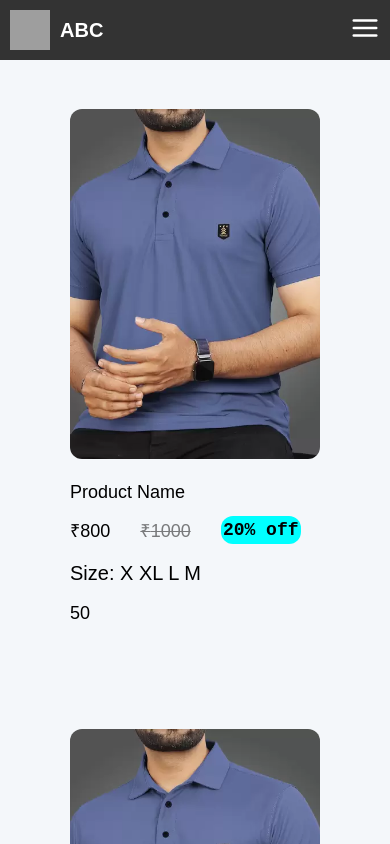
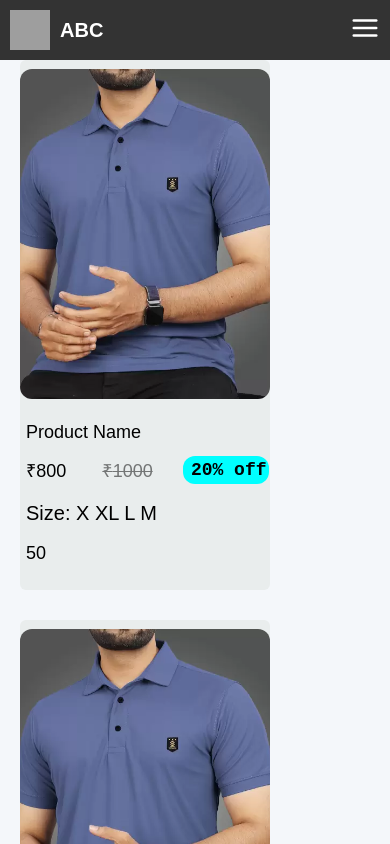
Before and after one commit to Santhosh-Shanmugam/SouthernTexport-E-commerce, a React (Vite) app in the folder Frontend/: page /men in a window 390 px wide. Shown: the top 844 px of the page. Built offline with nearby package versions, Linux system fonts and the light colour scheme; grey boxes are pictures that could not be loaded.

Commit message:
Product Display-grid

```diff
--- a/Frontend/src/Components/Footer/Footer.css
+++ b/Frontend/src/Components/Footer/Footer.css
@@ -109,6 +109,7 @@
     @media (max-width:432px) {
         .footer-con {
             height: 100%;
+            width: 100%;
         }
 
         .footer-inside {
--- a/Frontend/src/Components/Items/Items.css
+++ b/Frontend/src/Components/Items/Items.css
@@ -1,30 +1,35 @@
 .items-con {
-    display: flex;
-    gap: 20px;
-    flex-wrap: wrap;
+    display: grid;
+    width: 100%;
+    height: 100%;
+    grid-template-columns: repeat(200px, 1fr);
     justify-content: center;
-    flex-direction: row;
-    padding: 20px;
-    overflow: auto;
+    align-items: center;
+    justify-content: center;
 }
 
+
 .item-image img {
-    width: 250px;
-    height: 350px;
+    width: 300px;
+    height: 380px;
     border-radius: 12px;
     object-fit: cover;
 }
 
 .item-con-all {
     display: flex;
-    align-items: start;
+    align-items:center;
     justify-content: center;
-
     font-size: 18px;
-    flex-direction: column;
-    width: 250px;
+    width: 300px;
+    margin-left: 20px;
     margin-bottom: 30px;
-    height: 550px;
+    height: 570px;
+    background-color: rgb(233, 237, 237);
+    border-radius: 6px;
+}
+.item-con-all p{
+    padding-left: 6px;
 }
 
 .item-name {
@@ -73,3 +78,166 @@
 .item-status {
     margin-top: -20px;
 }
+
+
+
+
+@media (min-width: 1200px) {
+    .items-con {
+        grid-template-columns: repeat(5, 1fr);
+
+    }
+    .item-image img {
+        width: 300px;
+        height: 380px;
+        border-radius: 12px;
+        object-fit: cover;
+    }
+
+    .item-con-all {
+        display: flex;
+        align-items: start;
+        justify-content: center;
+
+        font-size: 18px;
+        flex-direction: column;
+        width: 300px;
+        margin-bottom: 30px;
+        height: 570px;
+        background-color: rgb(233, 237, 237);
+        border-radius: 6px;
+    }
+
+}
+
+@media (max-width: 1460px) {
+    .items-con {
+        grid-template-columns: repeat(4, 1fr);
+    }
+    .item-image img {
+        width: 280px;
+        height: 360px;
+        border-radius: 12px;
+        object-fit: cover;
+    }
+
+    .item-con-all {
+        display: flex;
+        align-items: start;
+        justify-content: center;
+
+        font-size: 18px;
+        flex-direction: column;
+        width: 280px;
+        margin-bottom: 30px;
+        height: 550px;
+        background-color: rgb(233, 237, 237);
+        border-radius: 6px;
+    }
+
+}
+
+@media (max-width: 1100px) {
+    .items-con {
+        grid-template-columns: repeat(3, 1fr); /* 3 items per row */
+    }
+    .item-image img {
+        width: 280px;
+        height: 360px;
+        border-radius: 12px;
+        object-fit: cover;
+    }
+
+    .item-con-all {
+        display: flex;
+        align-items: start;
+        justify-content: center;
+
+        font-size: 18px;
+        flex-direction: column;
+        width: 280px;
+        margin-bottom: 30px;
+        height: 550px;
+        background-color: rgb(233, 237, 237);
+        border-radius: 6px;
+    }
+
+}
+
+@media (max-width: 870px) {
+    .items-con {
+        grid-template-columns: repeat(2, 1fr);
+    }
+    .item-image img {
+        width: 280px;
+        height: 360px;
+        border-radius: 12px;
+        object-fit: cover;
+    }
+
+    .item-con-all {
+        display: flex;
+        align-items: start;
+        justify-content: center;
+
+        font-size: 18px;
+        flex-direction: column;
+        width: 280px;
+        margin-bottom: 30px;
+        height: 550px;
+        background-color: rgb(233, 237, 237);
+        border-radius: 6px;
+    }
+
+}
+@media (max-width: 600px) {
+    .items-con {
+        grid-template-columns: repeat(1, 1fr); /* 2 items per row */
+    }
+    .item-image img {
+        width: 280px;
+        height: 360px;
+        border-radius: 12px;
+        object-fit: cover;
+    }
+
+    .item-con-all {
+        display: flex;
+        align-items: start;
+        justify-content: center;
+
+        font-size: 18px;
+        flex-direction: column;
+        width: 280px;
+        margin-bottom: 30px;
+        height: 550px;
+        background-color: rgb(233, 237, 237);
+        border-radius: 6px;
+    }
+}
+
+@media (max-width: 400px) {
+    .items-con {
+        grid-template-columns: repeat(1, 1fr); /* 1 item per row */
+    }
+    .item-image img {
+        width: 250px;
+        height: 330px;
+        border-radius: 12px;
+        object-fit: cover;
+    }
+
+    .item-con-all {
+        display: flex;
+        align-items: start;
+        justify-content: center;
+
+        font-size: 18px;
+        flex-direction: column;
+        width: 250px;
+        margin-bottom: 30px;
+        height: 530px;
+        background-color: rgb(233, 237, 237);
+        border-radius: 6px;
+    }
+}
--- a/Frontend/src/Components/Items/Items.jsx
+++ b/Frontend/src/Components/Items/Items.jsx
@@ -2,7 +2,7 @@ import React from "react";
 import './Items.css'
 const Items = ({ image1, name ,new_price,old_price,offer,product_count,size_options}) => {
     return (
-        <div className="items-con">
+
 
             <div className="item-con-all">
 
@@ -36,7 +36,7 @@ const Items = ({ image1, name ,new_price,old_price,offer,product_count,size_opti
                 <p>{product_count}</p>
             </div>
             </div>
-        </div>
+
     );
 };
 
--- a/Frontend/src/Pages/Kids/Kids.jsx
+++ b/Frontend/src/Pages/Kids/Kids.jsx
@@ -10,7 +10,6 @@ const Kids =()=>{
 
     return (
         <div className="items-con">
-            <div className="product-display">
                 {Data.filter((item) => item.category === "kids").map((item, i) => (
                     <Items
                     key={i}
@@ -28,7 +27,6 @@ const Kids =()=>{
                 />
                 ))}
             </div>
-        </div>
     );
 }
 export default Kids;
--- a/Frontend/src/Pages/Men/Men.jsx
+++ b/Frontend/src/Pages/Men/Men.jsx
@@ -12,7 +12,7 @@ const Men = () => {
 
     return (
         <div className="items-con">
-            <div className="product-display">
+
                 {Data.filter((item) => item.category === "men").map((item, i) => (
                     <Items
                         key={i}
@@ -29,7 +29,7 @@ const Men = () => {
 
                     />
                 ))}
-            </div>
+
         </div>
     );
 };
--- a/Frontend/src/Pages/Women/Women.jsx
+++ b/Frontend/src/Pages/Women/Women.jsx
@@ -10,7 +10,6 @@ const Women = () => {
 
   return (
       <div className="items-con">
-          <div className="product-display">
               {Data.filter((item) => item.category === "women").map((item, i) => (
                    <Items
                    key={i}
@@ -28,7 +27,6 @@ const Women = () => {
                />
               ))}
           </div>
-      </div>
   );
 }
 
```
